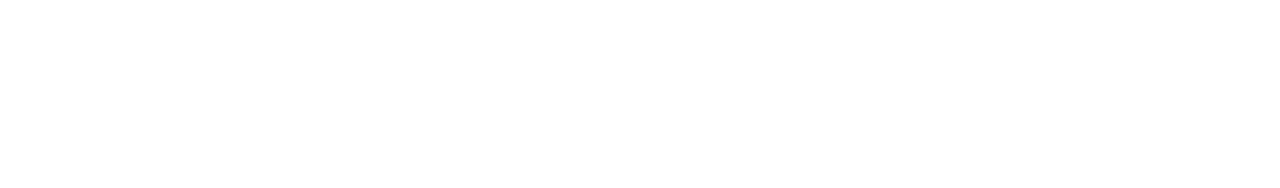
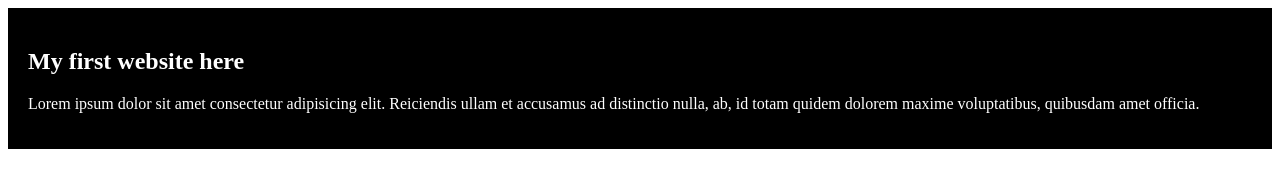
Before and after one commit to shahidca/my-simple-website, a plain HTML site: page index.html in a window 1280 px wide. Drawn offline with Linux system fonts and the light colour scheme.

Commit message:
this is first blog website

```diff
--- a/index.html
+++ b/index.html
@@ -4,8 +4,12 @@
     <meta charset="UTF-8">
     <meta name="viewport" content="width=device-width, initial-scale=1.0">
     <title>This is my simple website</title>
+    <link rel="stylesheet" href="style/style.css">
 </head>
 <body>
-
+    <div>
+        <h2>My first website here</h2>
+        <p>Lorem ipsum dolor sit amet consectetur adipisicing elit. Reiciendis ullam et accusamus ad distinctio nulla, ab, id totam quidem dolorem maxime voluptatibus, quibusdam amet officia.</p>
+    </div>
 </body>
 </html>
--- /dev/null
+++ b/style/style.css
@@ -0,0 +1,6 @@
+div{
+    background-color: black;
+    color: #fff;
+    margin-bottom: 15px;
+    padding: 20px;
+}
```
